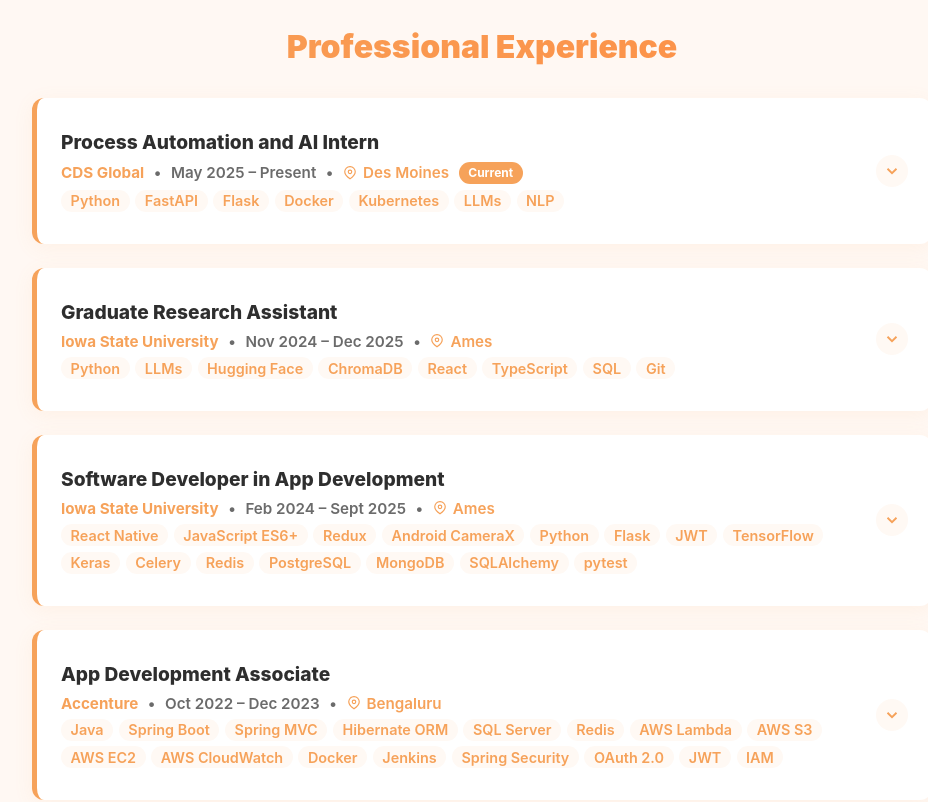
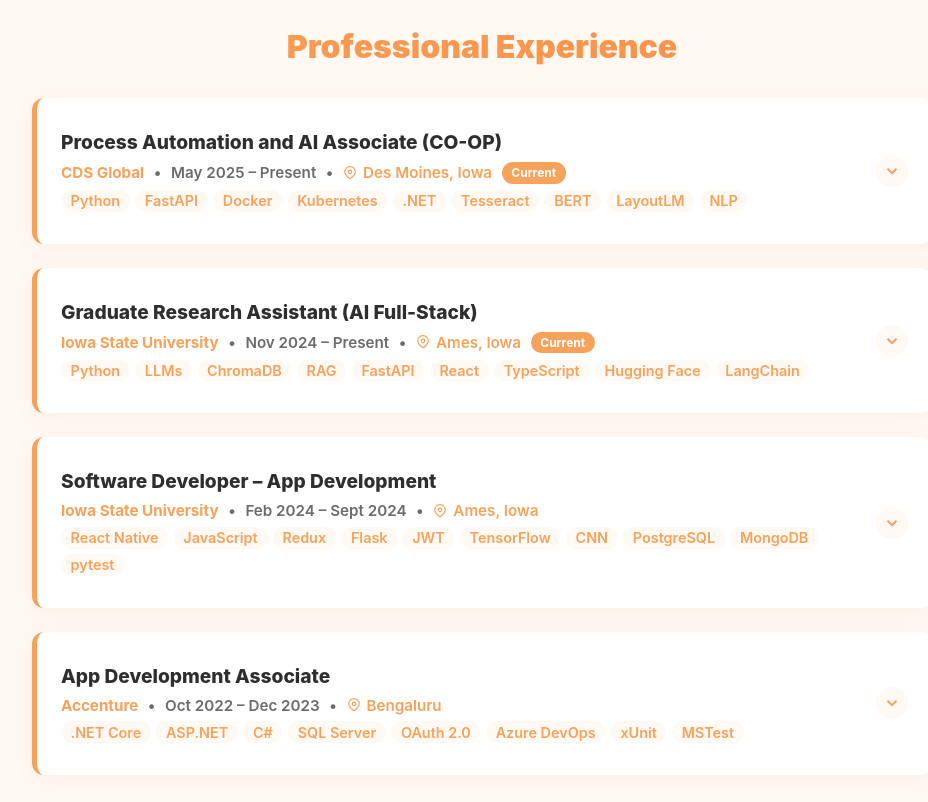
Before and after one commit to SreeTatikonda/my-portfolio, a React (Create React App) app: page / in a window 1280 px wide. Shown: the part 1700-2502 px from the top of the page, without its empty margins (158-1086 px from the left). Built offline with nearby package versions, Linux system fonts and the light colour scheme.

Commit message:
Revise EXPERIENCE section with updated roles and details
Updated job titles, durations, and tech stacks in the EXPERIENCE section. Enhanced points for various roles to reflect recent achievements and technologies used.

```diff
--- a/src/App.jsx
+++ b/src/App.jsx
@@ -64,54 +64,56 @@
 
 const EXPERIENCE = [
   {
-    title:"Process Automation and AI Intern",
+    title:"Process Automation and AI Associate (CO-OP)",
     company:"CDS Global",
     companyLogo: COMPANY_LOGOS['CDS Global'],
-    duration:"May 2025 – Present | Des Moines",
-    techStack: ["Python", "FastAPI", "Flask", "Docker", "Kubernetes", "LLMs", "NLP"],
+    duration:"May 2025 – Present | Des Moines, Iowa",
+    techStack: ["Python", "FastAPI", "Docker", "Kubernetes", ".NET", "Tesseract", "BERT", "LayoutLM", "NLP"],
     points:[
-    "Built production ML pipeline using OCR, PyTorch, and NLP for automated document parsing with 97% field extraction accuracy",
-    "Implemented fine-tuning of LLMs (BERT, LayoutLM, Donut) using PyTorch and Hugging Face Transformers, achieving 83% extraction accuracy on multi-format documents",
-    "Developed FastAPI microservice with async processing and API authentication for enterprise system integration",
-    "Deployed containerized ML services on Kubernetes with autoscaling and load balancing for production workloads",
-    "Automated CI/CD pipeline with Docker containerization and testing workflows in Agile environment"
+    "Built an OCR-to-JSON extraction pipeline using Tesseract, BERT, LayoutLM and rule-based normalization, improving extraction accuracy to 88% across multiple document formats",
+    "Fine-tuned LayoutLM to handle structurally inconsistent documents, raising model accuracy to 79% and improving end-to-end extraction performance to 91%",
+    "Created evaluation datasets from 15,000+ production documents to benchmark model performance, establish accuracy baselines and validate extraction quality across document types",
+    "Designed an NLP parser that identifies and extracts required fields even when OCR output is partially recognized or incomplete, achieving 94% accuracy",
+    "Built FastAPI backend services, containerized with Docker, deployed on Kubernetes, and validated endpoints using Postman",
+    "Built a .NET executable to interface the AI pipeline with legacy production systems, enabling direct system integration",
+    "Performed GPU-based model training and evaluation across multiple architectures, establishing performance benchmarks and supporting iterative model improvement",
+    "Collaborated with cross-functional teams to interpret extraction requirements, validate output quality and align technical decisions with operational needs",
+    "Managed Git workflows for reproducible experiments, structured branching and clean release preparation"
 ]
   },
   {
-    title:"Graduate Research Assistant",
+    title:"Graduate Research Assistant (AI Full-Stack)",
     company:"Iowa State University",
     companyLogo: COMPANY_LOGOS['Iowa State University'],
-    duration:"Nov 2024 – Dec 2025 | Ames",
-    techStack: ["Python", "LLMs", "Hugging Face", "ChromaDB", "React", "TypeScript", "SQL", "Git"],
+    duration:"Nov 2024 – Present | Ames, Iowa",
+    techStack: ["Python", "LLMs", "ChromaDB", "RAG", "FastAPI", "React", "TypeScript", "Hugging Face", "LangChain"],
     points:[
-  "Built AI tutoring application with multimodal RAG pipeline using CLIP embeddings, ChromaDB vector database, LangChain orchestration, and hybrid retrieval achieving 94% citation accuracy",
-  "Implemented query routing using LangChain with cosine similarity scoring and Tavily web search API fallback for out-of-domain questions beyond RAG corpus",
-  "Developed FastAPI backend with WebSocket streaming, async request handling, and Llama 3 (Ollama) prompt caching, reducing time-to-first-token by 60%",
-  "Designed dual-database architecture with PostgreSQL for chat history and course storage, and ChromaDB vector store for semantic search",
-  "Built real-time chat interface using React, TypeScript, and WebSocket with token streaming and async state management",
-  "Created instructor analytics dashboard using React, TypeScript, Recharts, and Node.js with charts for student engagement, question categories, and response accuracy",
-  "Fine-tuned Llama models using SambaNova and Hugging Face Transformers for structured extraction from XML to JSON with 95% accuracy",
-  "Developed Flask API with data preprocessing pipeline using Python, regex parsing, and full-text search for XML data processing"
+  "Designed and implemented an evaluation framework for LLM behavior in educational contexts, establishing metrics to measure citation accuracy, grounding consistency and response reliability across 1,000+ test scenarios",
+  "Built a RAG pipeline using ChromaDB embeddings and custom ranking logic, achieving 94% citation accuracy and a 97% retrieval success rate across 500+ evaluation queries",
+  "Developed simulation workflows to test model behavior under varied retrieval conditions, measuring how the system responds when high-quality sources are unavailable or retrieval confidence is low",
+  "Integrated Llama 3 and Gemma 7B through Ollama and configured prompts using Hugging Face and LangChain tools, enabling streaming inference with a 5.1-second first-token latency and reducing hallucination rates across 1,000+ tests",
+  "Designed and implemented a FastAPI backend with authenticated endpoints, asynchronous inference routing and structured logging, supporting 120 concurrent requests with a 400 RPS design target",
+  "Implemented monitoring systems to track retrieval performance, LLM latency metrics and grounding accuracy in real-time, providing observability into model behavior and system health",
+  "Implemented retrieval-confidence scoring with a Tavily fallback path, improving grounded response consistency to 98%",
+  "Developed the React and TypeScript frontend with reusable components, state management and real-time token streaming",
+  "Optimized retrieval and prompt strategies using Hugging Face evaluation utilities, improving grounding accuracy and cutting unsupported LLM outputs by 40%",
+  "Conducted comprehensive benchmarking across multiple dimensions including retrieval precision, citation accuracy, hallucination rates and response latency, connecting technical metrics to real-world usability outcomes"
 ]
 
   },
   {
-    title:"Software Developer in App Development",
+    title:"Software Developer – App Development",
     company:"Iowa State University",
     companyLogo: COMPANY_LOGOS['Iowa State University'],
-    duration:"Feb 2024 – Sept 2025 | Ames",
-   techStack: ["React Native", "JavaScript ES6+", "Redux", "Android CameraX", "Python", "Flask", "JWT", "TensorFlow", "Keras", "Celery", "Redis", "PostgreSQL", "MongoDB", "SQLAlchemy", "pytest"],
+    duration:"Feb 2024 – Sept 2024 | Ames, Iowa",
+   techStack: ["React Native", "JavaScript", "Redux", "Flask", "JWT", "TensorFlow", "CNN", "PostgreSQL", "MongoDB", "pytest"],
     points:[
-  "Built cross-platform recommendation app using React Native, JavaScript ES6+, and Redux with 95% feature parity",
-  "Integrated Android CameraX SDK with React Native for image capture and preprocessing, handling 1000+ daily requests",
-  "Developed RESTful API using Python Flask with JWT authentication for image upload and ML prediction endpoints",
-  "Implemented CNN model using TensorFlow and Keras for hand keypoint detection achieving 92% dimensional accuracy",
-  "Designed async processing pipeline using Celery and Redis message broker, reducing API response time by 60%",
-  "Built dual-database architecture with PostgreSQL for user data and MongoDB for image metadata, improving queries by 40%",
-  "Performed load testing on PostgreSQL using Python, SQLAlchemy, and pytest with 500+ concurrent transactions, validating query optimization and indexing performance",
-  "Optimized React Native using lazy loading, FlatList virtualization, and React.memo, reducing page load time by 30%",
-  "Conducted benchmark testing on 500+ hand samples comparing ML predictions to manual measurements, achieving 94% accuracy",
-  "Implemented error handling, input validation, and logging across full stack, reducing production errors by 60%"
+  "Built a React Native mobile app using JavaScript and Redux, achieving 95% feature parity on iOS and Android",
+  "Developed Flask REST APIs with JWT authentication for secure image upload and ML inference",
+  "Integrated TensorFlow CNN models with 92% inference accuracy and supported 1,000+ image-processing requests per day",
+  "Designed a dual-database architecture using PostgreSQL for structured data and MongoDB for unstructured metadata",
+  "Improved frontend performance using lazy loading and virtualization, reducing page load time by 30%",
+  "Performed load testing with pytest, validating backend reliability under 500 concurrent transactions"
 ]
 
   },
@@ -120,17 +122,15 @@
     company:"Accenture",
     companyLogo: COMPANY_LOGOS['Accenture'],
     duration:"Oct 2022 – Dec 2023 | Bengaluru",
-    techStack: ["Java","Spring Boot", "Spring MVC", "Hibernate ORM", "SQL Server", "Redis", "AWS Lambda", "AWS S3", "AWS EC2","AWS CloudWatch", "Docker","Jenkins","Spring Security","OAuth 2.0","JWT","IAM"],
+    techStack: [".NET Core", "ASP.NET", "C#", "SQL Server", "OAuth 2.0", "Azure DevOps", "xUnit", "MSTest"],
     points:[
-  "Developed Java microservices using Spring Boot, Hibernate ORM, and SQL Server processing 100,000+ daily transactions with 99.9% uptime",
-  "Built RESTful APIs with Spring Boot and Spring MVC handling business logic and transaction management across distributed systems",
-  "Optimized REST APIs using Redis distributed caching and connection pooling, reducing response time by 58% and achieving 2.4× throughput",
-  "Designed database schemas with SQL Server using indexing strategies and Hibernate entity mapping, improving query performance by 65%",
-  "Designed ETL pipelines using AWS Lambda and S3 for real-time data processing, reducing manual intervention by 80% and improving accuracy by 60%",
-  "Implemented AWS infrastructure using EC2, Lambda, and CloudWatch for automated monitoring and performance optimization",
-  "Enhanced CI/CD pipelines with Docker and Jenkins using branching strategies and automated checks, boosting team velocity by 28%",
-  "Configured IAM security policies to comply with government regulations for 400+ B2B customers",
-  "Implemented authentication using Spring Security with OAuth 2.0 and JWT for REST APIs across microservices"
+  "Built .NET Core and ASP.NET APIs in C#, improving request performance through optimized routing and middleware design",
+  "Implemented OAuth 2.0 authentication for secure access to high-traffic internal services",
+  "Improved SQL Server performance by tuning queries and indexes, reducing latency by up to 35%",
+  "Enhanced API throughput with distributed caching and optimized data-access patterns",
+  "Created Azure DevOps pipelines for automated builds, testing and deployments, increasing release reliability",
+  "Developed unit and integration tests with xUnit and MSTest to reduce regression issues in production",
+  "Supported feature development and production deployments for services handling 100,000+ daily transactions"
 ]
 
   }
```
